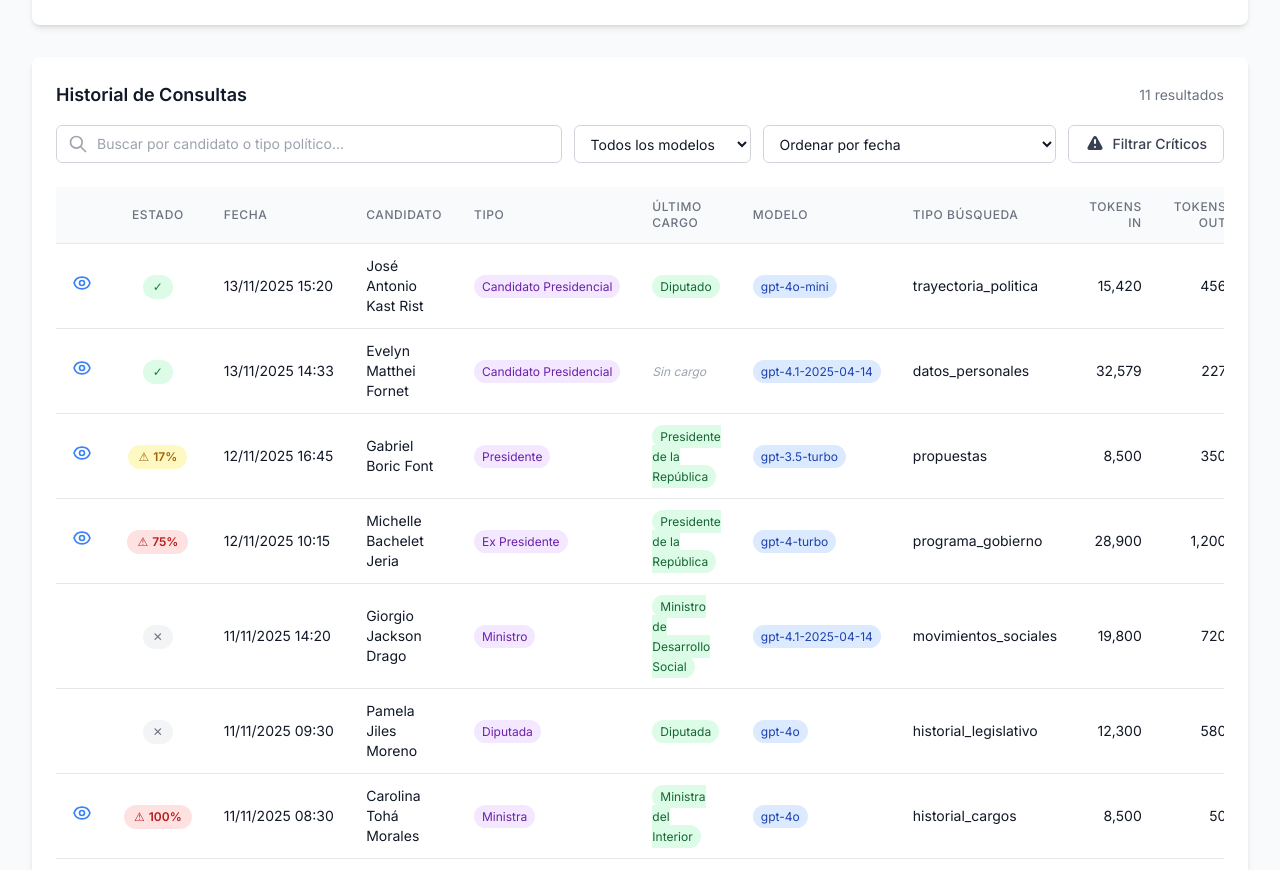
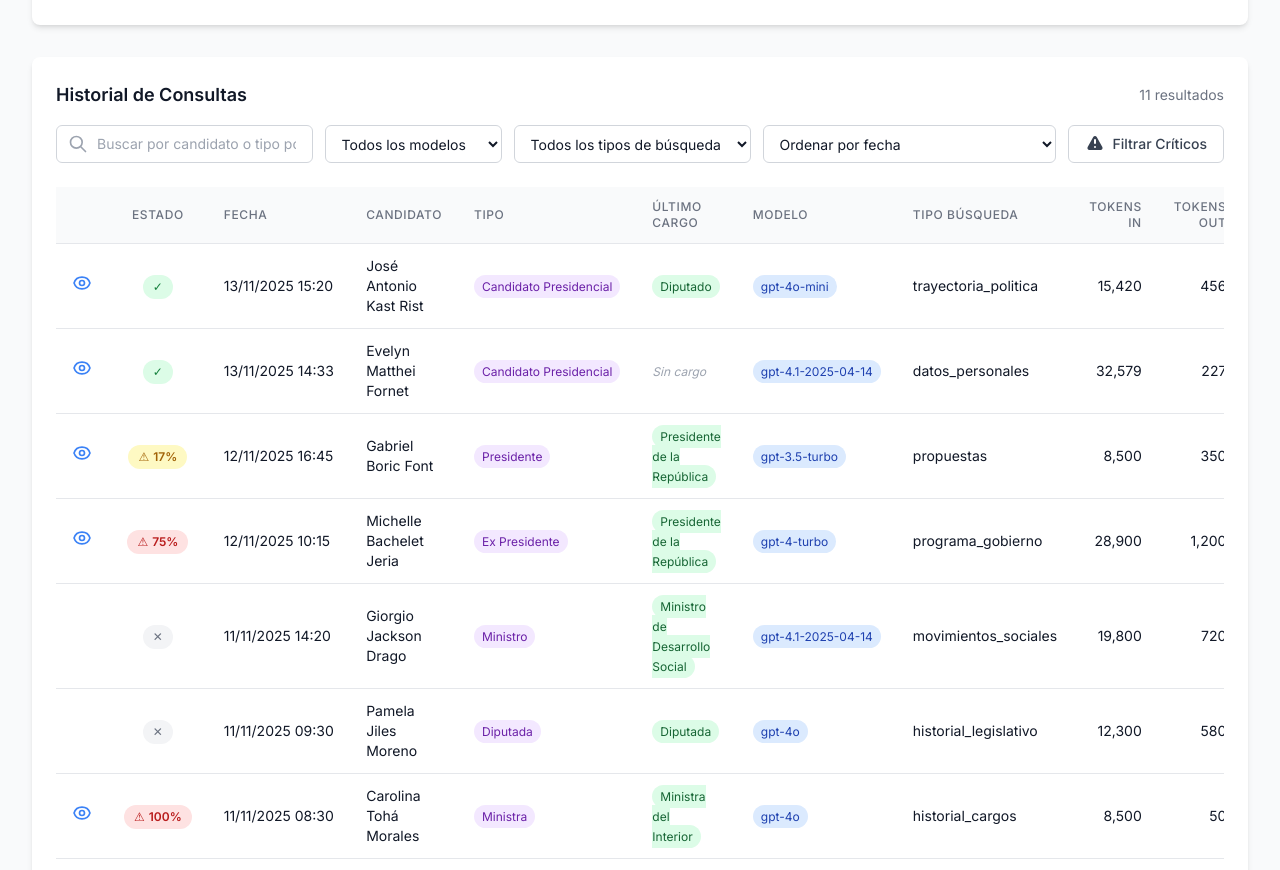
Before and after one commit to efby/dashboard-openai-costos, a Next.js app: page / in a window 1280 px wide. Shown: the part 3400-4270 px from the top of the page. Built offline with nearby package versions, Linux system fonts and the light colour scheme.

Commit message:
feat: Agregar filtro por tipo de busqueda

```diff
--- a/components/UsageTable.tsx
+++ b/components/UsageTable.tsx
@@ -14,6 +14,7 @@ interface UsageTableProps {
 export default function UsageTable({ records }: UsageTableProps) {
   const [sortBy, setSortBy] = useState<'date' | 'cost' | 'status'>('date');
   const [filterModel, setFilterModel] = useState<string>('all');
+  const [filterSearchType, setFilterSearchType] = useState<string>('all');
   const [filterCritical, setFilterCritical] = useState<boolean>(false);
   const [searchTerm, setSearchTerm] = useState<string>('');
   const [currentPage, setCurrentPage] = useState(1);
@@ -78,10 +79,18 @@ export default function UsageTable({ records }: UsageTableProps) {
   // Obtener modelos únicos para el filtro
   const uniqueModels = Array.from(new Set(records.map(r => r.modelo_ai))).sort();
 
+  // Obtener tipos de búsqueda únicos para el filtro
+  const uniqueSearchTypes = Array.from(new Set(records.map(r => r.tipo_busqueda))).sort();
+
   // Filtrar registros por modelo
   let filteredRecords = records;
   if (filterModel !== 'all') {
     filteredRecords = records.filter(r => r.modelo_ai === filterModel);
+  }
+
+  // Filtrar registros por tipo de búsqueda
+  if (filterSearchType !== 'all') {
+    filteredRecords = filteredRecords.filter(r => r.tipo_busqueda === filterSearchType);
   }
 
   // Filtrar por búsqueda de texto (nombre de candidato y tipo político)
@@ -229,6 +238,19 @@ export default function UsageTable({ records }: UsageTableProps) {
               ))}
             </select>
             <select
+              value={filterSearchType}
+              onChange={(e) => {
+                setFilterSearchType(e.target.value);
+                setCurrentPage(1);
+              }}
+              className="px-3 py-2 border border-gray-300 dark:border-gray-600 rounded-md text-sm bg-white dark:bg-gray-700 text-gray-900 dark:text-white focus:outline-none focus:ring-2 focus:ring-blue-500"
+            >
+              <option value="all">Todos los tipos de búsqueda</option>
+              {uniqueSearchTypes.map(type => (
+                <option key={type} value={type}>{type}</option>
+              ))}
+            </select>
+            <select
               value={sortBy}
               onChange={(e) => setSortBy(e.target.value as 'date' | 'cost' | 'status')}
               className="px-3 py-2 border border-gray-300 dark:border-gray-600 rounded-md text-sm bg-white dark:bg-gray-700 text-gray-900 dark:text-white focus:outline-none focus:ring-2 focus:ring-blue-500"
@@ -260,7 +282,7 @@ export default function UsageTable({ records }: UsageTableProps) {
         </div>
 
         {/* Indicador de filtros activos */}
-        {(searchTerm || filterModel !== 'all' || filterCritical) && (
+        {(searchTerm || filterModel !== 'all' || filterSearchType !== 'all' || filterCritical) && (
           <div className="flex flex-wrap gap-2 items-center">
             <span className="text-xs text-gray-500 dark:text-gray-400">Filtros activos:</span>
             {searchTerm && (
@@ -291,6 +313,20 @@ export default function UsageTable({ records }: UsageTableProps) {
                 </button>
               </span>
             )}
+            {filterSearchType !== 'all' && (
+              <span className="inline-flex items-center gap-1 px-2 py-1 bg-indigo-100 dark:bg-indigo-900 text-indigo-800 dark:text-indigo-200 rounded-full text-xs">
+                Tipo: {filterSearchType}
+                <button
+                  onClick={() => {
+                    setFilterSearchType('all');
+                    setCurrentPage(1);
+                  }}
+                  className="hover:text-indigo-600 dark:hover:text-indigo-100"
+                >
+                  ×
+                </button>
+              </span>
+            )}
             {filterCritical && (
               <span className="inline-flex items-center gap-1 px-2 py-1 bg-red-100 dark:bg-red-900 text-red-800 dark:text-red-200 rounded-full text-xs font-medium">
                 🚨 Solo críticos (&gt;50% null)
@@ -309,6 +345,7 @@ export default function UsageTable({ records }: UsageTableProps) {
               onClick={() => {
                 setSearchTerm('');
                 setFilterModel('all');
+                setFilterSearchType('all');
                 setFilterCritical(false);
                 setCurrentPage(1);
               }}
```
